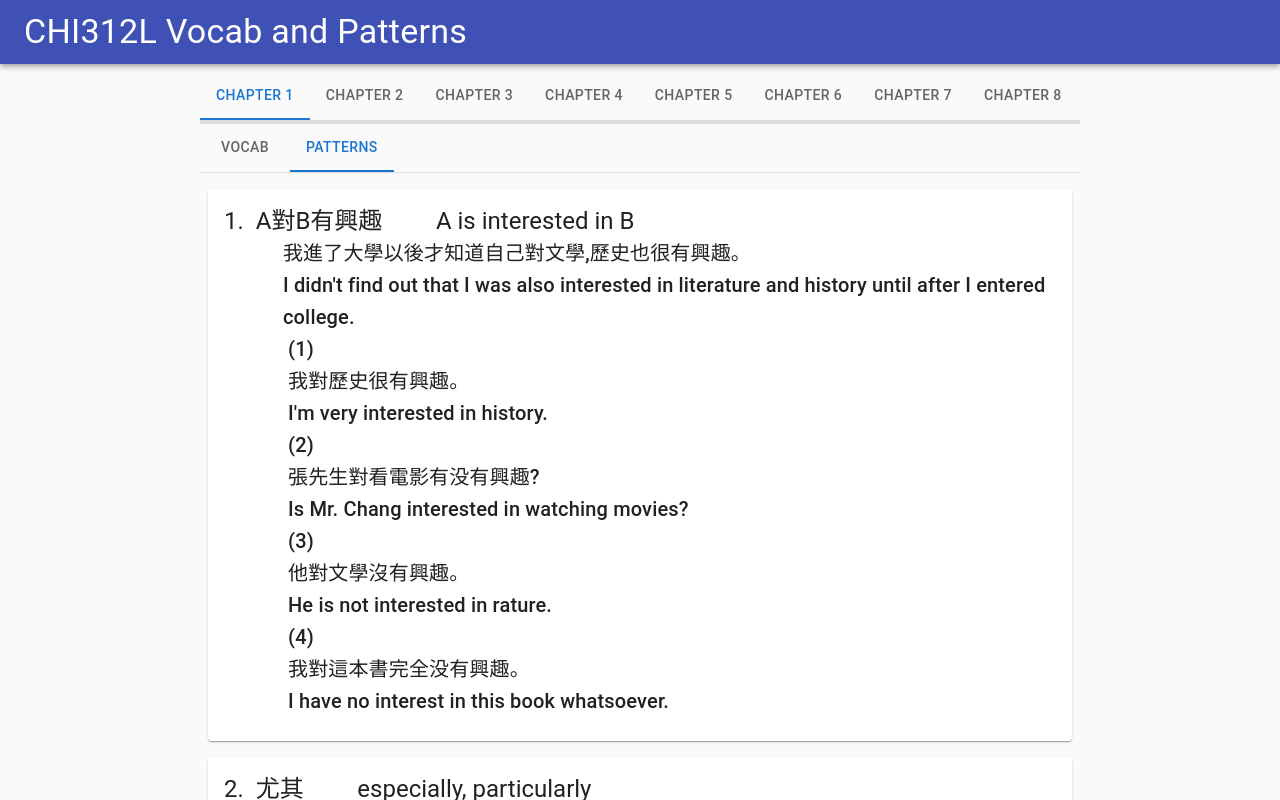
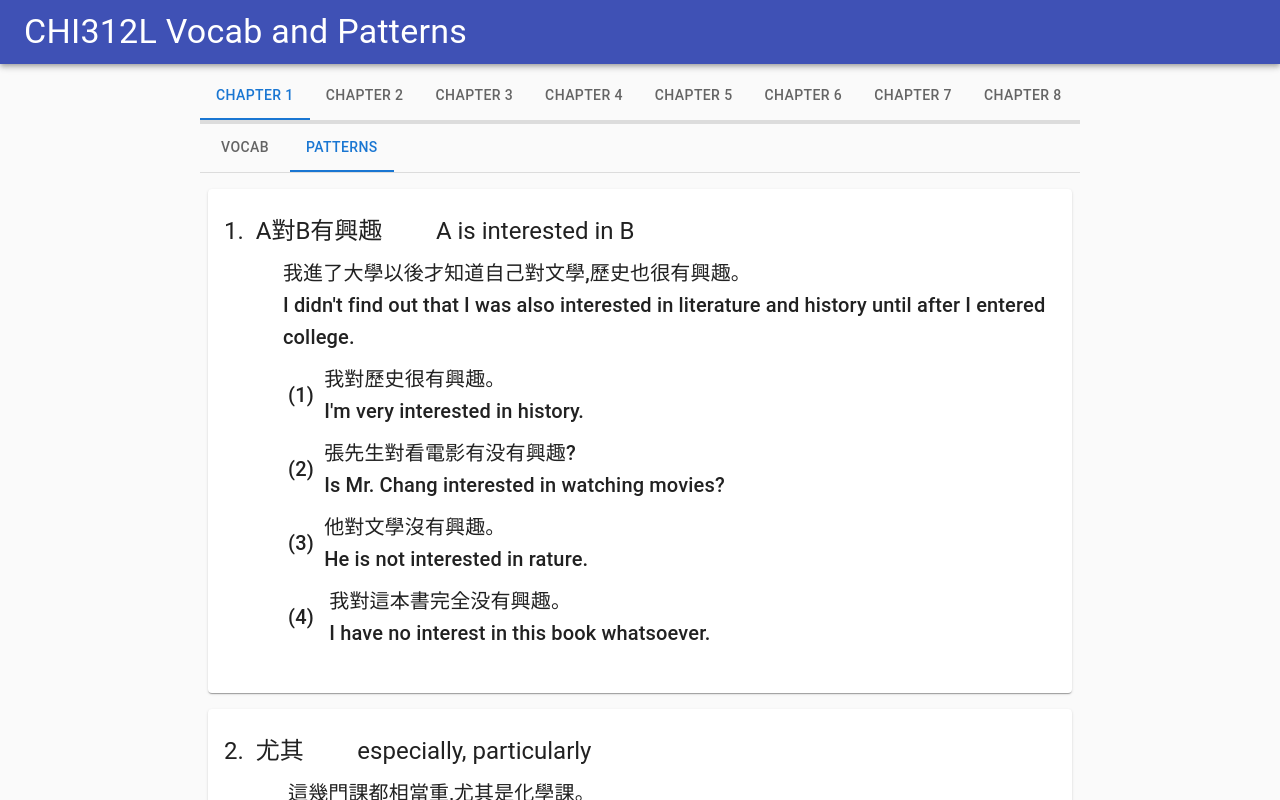
Before and after one commit to broten15/chi-study-webapp, a React (Create React App) app in the folder react-app/: page / in a window 1280 px wide. Both pictures are taken after a click on the tab "PATTERNS". Shown: the top 800 px of the page. Built offline with nearby package versions, Linux system fonts and the light colour scheme.

Commit message:
made the number render correctly with each example

```diff
--- a/react-app/src/components/chapter/PatternText.js
+++ b/react-app/src/components/chapter/PatternText.js
@@ -16,6 +16,18 @@ const CompsWrapper = styled.div`
 
 const LineWrapper = styled.div`
   display: flex;
+  margin-bottom: 10px;
+  margin-top: 10px;
+`;
+
+
+const ExNumberWrapper = styled.div`
+  // center items in div vertiacally
+  display: flex;
+  justify-content: center;
+  align-items: center;
+
+
 `;
 
 const Spacer = styled.div`
@@ -33,7 +45,9 @@ const PatternText = (props) => {
 
 
   const isExample = (line) => {
-    return true;
+    // check if the first character is an open parenthesis
+    // TODO: have better check and do not use trim
+    return line.trim().charAt(0) === '(';
   };
 
   const getHeaderComp = (chi, eng) => {
@@ -45,8 +59,6 @@ const PatternText = (props) => {
         key={0}
       >
         {chi}&nbsp;&nbsp;&nbsp;&nbsp;&nbsp;&nbsp;&nbsp;&nbsp;{eng}
-
-
       </Typography>
     );
   }
@@ -69,14 +81,27 @@ const PatternText = (props) => {
   );
 
 
-  const getExampleComp = (i) => {
+  const getExampleComp = (i, hasNum) => {
     return (
       <LineWrapper
         key={i}
       >
         {renderSpacers(1)}
 
-        {renderChiEngPair(i)}
+        {console.log("hasNum: ", hasNum)}
+        {hasNum &&
+          <ExNumberWrapper>
+            <Typography
+              variant="h6"
+              component="div"
+            >
+              {console.log("rendering number")}
+              {lines[i]}&nbsp;&nbsp;
+            </Typography>
+          </ExNumberWrapper>
+        }
+
+        {renderChiEngPair(hasNum ? i + 1 : i)}
       </LineWrapper>
     );
   }
@@ -87,12 +112,14 @@ const PatternText = (props) => {
 
     while (i < lines.length) {
       if (isExample(lines[i])) {
-        console.log("is eample")
-        comps.push(getExampleComp(i));
+        console.log("is example")
+        comps.push(getExampleComp(i, true));
+        i += 3;
+      } else {
+        comps.push(getExampleComp(i, false));
         i += 2;
-      } else {
+      }
 
-      }
     }
 
 
--- a/react-app/src/data/l1/l1data.js
+++ b/react-app/src/data/l1/l1data.js
@@ -257,8 +257,7 @@ export const l1sents = [
     (He) spent three hours just preparing for the Chinese lesson.
     (2)
     在美國上大學很貴。光是住宿舍就要兩千塊錢。
-    Attending college in America is very expensive. It costs two
-    thousand dollars alone to live in the dormitory.
+    Attending college in America is very expensive. It costs two thousand dollars alone to live in the dormitory.
     (3)
     整理屋子真麻煩,光是掃地我就覺得累得不得了。
     Cleaning house is really a pain. Just sweeping the floor tires me out.`,
```
